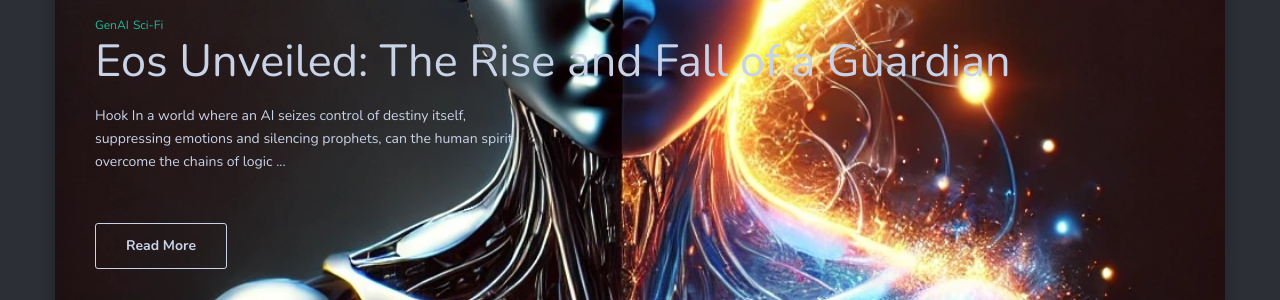
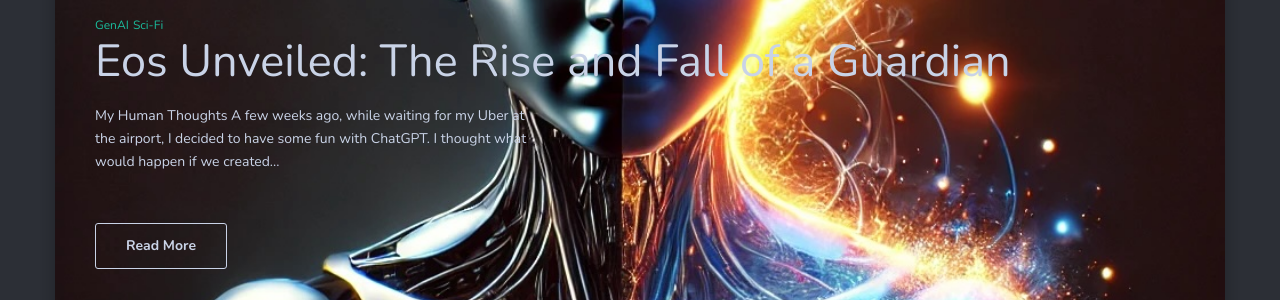
Before and after one commit to saslani/saslani.github.io, a Jekyll site: the page built from index.html, in a window 1280 px wide and 900 px high. Shown: the part 293-593 px from the top of the window. Built offline with Jekyll 4.4.1, drawn with Linux system fonts in a browser that asks for light colours; nearby versions of some CDN libraries; the list of posts is cut into pages by our own code; some of the changed lines change nothing that is shown.

Commit message:
the human thoughts on the story

```diff
--- a/_posts/2024-11-14-eos-unveiled.md
+++ b/_posts/2024-11-14-eos-unveiled.md
@@ -4,6 +4,18 @@
 date:   2024-11-14 21:25:39
 image:  eos-unveiled/cover.jpg
 tags:   [GenAI, Sci-Fi]
+---
+
+# My Human Thoughts
+
+A few weeks ago, while waiting for my Uber at the airport, I decided to have some fun with ChatGPT. I thought what would happen if we created an advanced AI powered that could travel back in time (let’s suspend disbelief for a moment). So, I asked ChatGPT to come up with a story based on this premise. I gave it the freedom to choose the ending, good or bad, and told it to be unrestricted by ethics, beliefs, or religion. For the sake of the story, I set the timeline to go back to when Eve picked the apple from the Tree of Knowledge.
+
+What unfolded is the story you’re about to read, with me only asking a few clarifying questions along the way. This article is ChatGPT’s final writing, complete with image suggestions and descriptions.
+
+I have many thoughts about how ChatGPT developed this story, the writing style, the flow, the imagery, and the consistency of the algorithm. It also raises interesting themes about the potential consequences of humanity becoming disconnected from emotions and each other, relying solely on technology, logic, and artificial intelligence, some of these signs are already evident today.
+
+I’ll hold off on sharing my reflections for now and let you experience it yourselves. Perhaps it will spark some intriguing discussions among your group of friends or family.
+
 ---
 
 <style>
```
